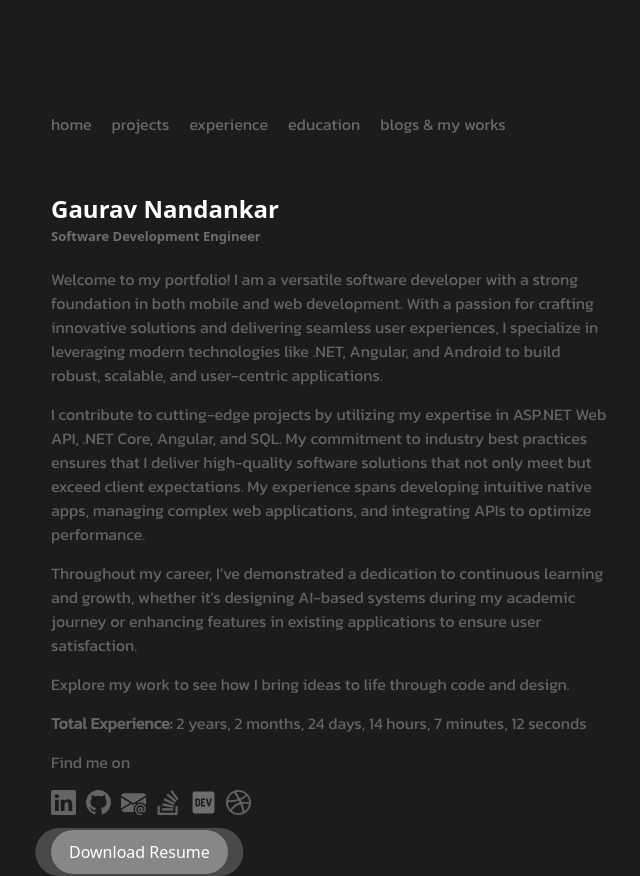
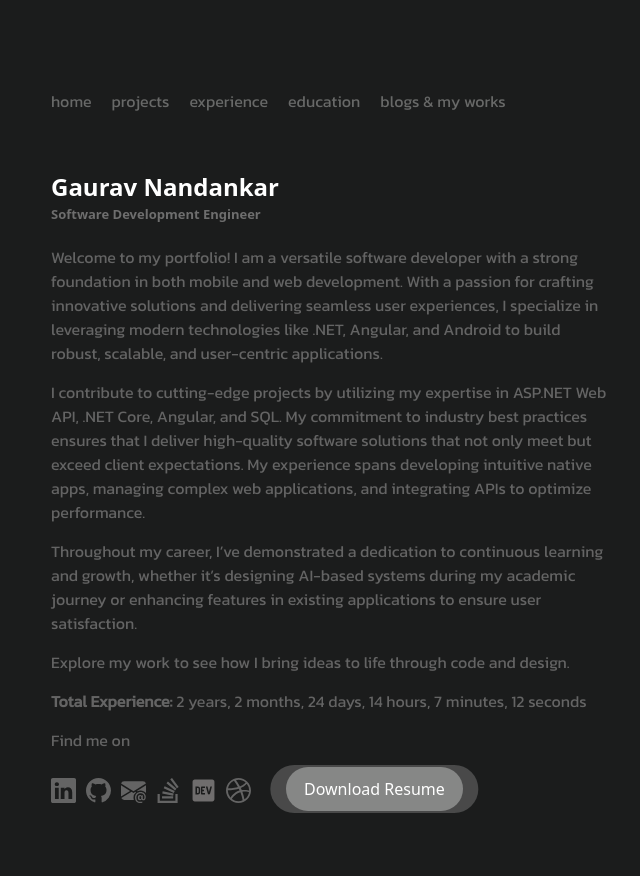
Before and after one commit to iamgauravn/gaurav-dev, an Angular app: page / in a window 1280 px wide. Shown: the whole page, without its empty margins (31-671 px from the left). After the commit the page ends 826 px from the top, so only its background shows below. Built offline with nearby package versions, Linux system fonts and the light colour scheme.

Commit message:
minor fixes

```diff
--- a/src/app/nav/nav.component.css
+++ b/src/app/nav/nav.component.css
@@ -1,7 +1,7 @@
 
 .header {
     position: static;
-    margin: 10% 10% 5% 0;
+    margin: 8% 8% 5% 0;
 }
 
 .header a {
--- a/src/app/pages/index-page/index-page.component.css
+++ b/src/app/pages/index-page/index-page.component.css
@@ -138,6 +138,7 @@
     padding: 8px 16px;
     color: #fff;
     background-color: #686968;
+    margin-left: 25px;
     text-decoration: none;
     font-size: medium;
     font-weight: 500;
--- a/src/app/pages/index-page/index-page.component.html
+++ b/src/app/pages/index-page/index-page.component.html
@@ -63,14 +63,14 @@
                       </svg>
                 </a>
 
+                <a id="download-resume" (click)="open(7)" download>
+                    <span>Download Resume</span>
+                </a>
+
             </p>
 
         </div>
 
-        <a id="download-resume" (click)="open(7)" download>
-            <span>Download Resume</span>
-        </a>
-
     </div>
 
 </div>
--- a/src/styles.css
+++ b/src/styles.css
@@ -23,3 +23,7 @@ body{
 #bold {
     font-family: 'Kanit-Bold', 'arial', sans-serif;
 }
+
+::-webkit-scrollbar {
+  display: none;
+}
```
